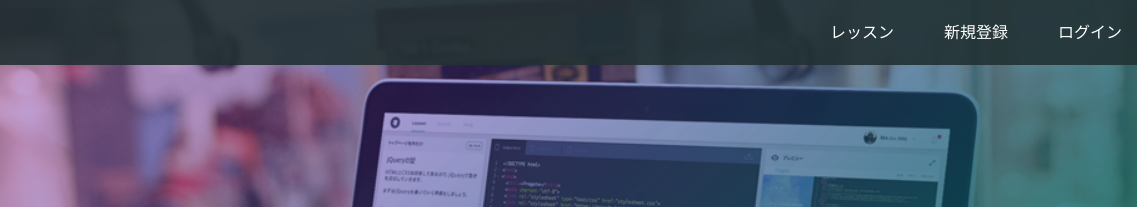
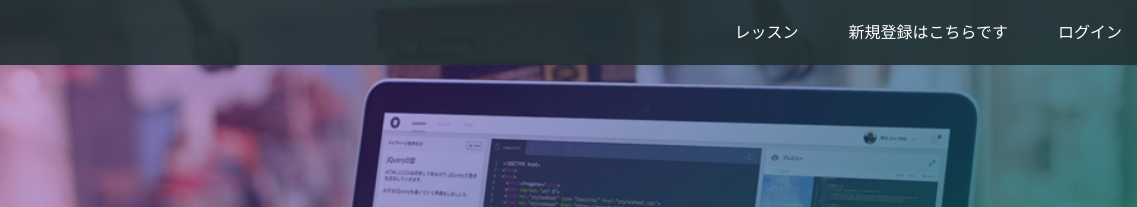
Before and after one commit to oyuu-icloud/mokosaku, a plain HTML site: page index.html in a window 1280 px wide. Shown: the top 207 px of the page, 143-1280 px from the left. Drawn offline with Linux system fonts and the light colour scheme.

Commit message:
Update index.html

```diff
--- a/index.html
+++ b/index.html
@@ -16,7 +16,7 @@
       <span class="fa fa-bars menu-icon"></span>
       <div class="header-right">
         <a href="#">レッスン</a>
-        <a href="#">新規登録</a>
+        <a href="#">新規登録はこちらです</a>
         <a href="#" class="login">ログイン</a>
       </div>
     </div>
```
